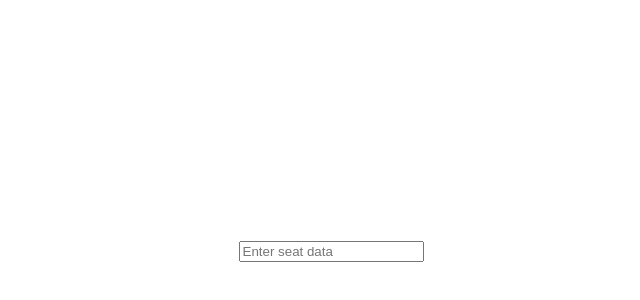
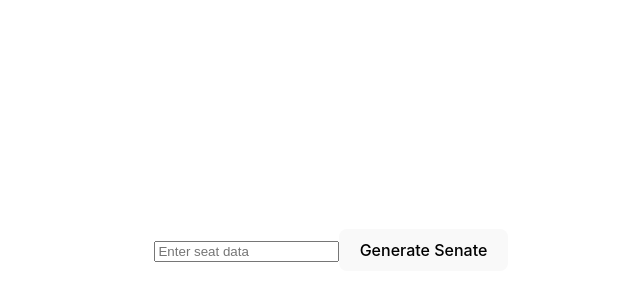
Before and after one commit to JannCarloMoreno/teoria_de_juegos, a React (Vite) app: page / in a window 1280 px wide. Shown: the part 150-450 px from the top of the page, without its empty margins (309-949 px from the left). Built offline with nearby package versions, Linux system fonts and the light colour scheme.

Commit message:
Add button to generate senate

```diff
--- a/package.json
+++ b/package.json
@@ -4,7 +4,7 @@
   "version": "0.0.0",
   "type": "module",
   "scripts": {
-    "dev": "vite",
+    "dev": "vite --port 3000 --host",
     "build": "vite build",
     "lint": "eslint src --ext js,jsx --report-unused-disable-directives --max-warnings 0",
     "preview": "vite preview"
--- a/src/App.jsx
+++ b/src/App.jsx
@@ -4,7 +4,7 @@ function App() {
   const [seatData, setSeatData] = useState([]);
 
   const handleInputChange = (e) => {
-    const inputString = e.target.value;
+    const inputString = document.getElementById('values').value
     const [totalSeats, ...seatsArray]= inputString.split(',').map((item) => item.trim());
 
     const test = seatsArray.filter(item => item.includes('.') && item.length >= 3)
@@ -73,7 +73,8 @@ function App() {
 
   return (
     <div>
-      <input type="text" placeholder="Enter seat data" onChange={handleInputChange} />
+      <input id='values' type="text" placeholder="Enter seat data"/>
+      <button onClick={handleInputChange}>Generate Senate</button>
       <div style={{ display: 'flex', flexWrap: 'wrap' }}>{renderGrid()}</div>
     </div>
   );
--- a/vite.config.js
+++ b/vite.config.js
@@ -4,4 +4,9 @@ import react from '@vitejs/plugin-react-swc'
 // https://vitejs.dev/config/
 export default defineConfig({
   plugins: [react()],
+  server: {
+    watch: {
+      usePolling: true
+    }
+  }
 })
```
